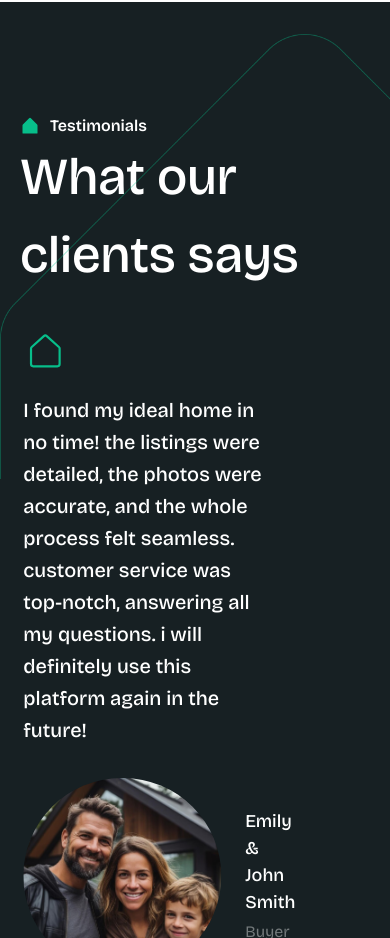
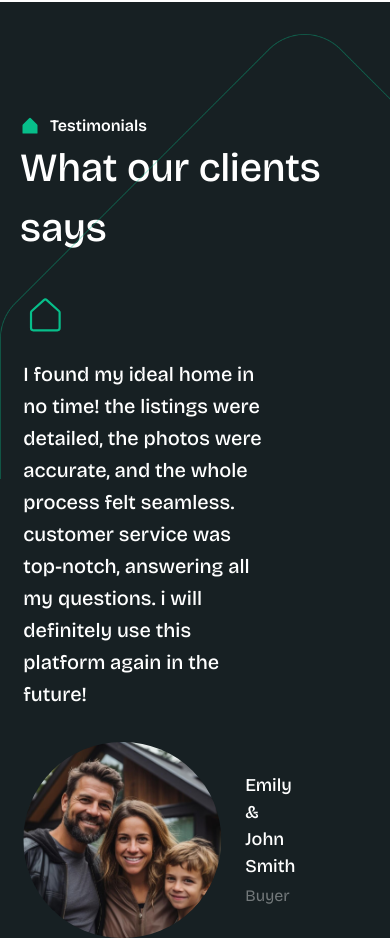
Before and after one commit to Aashutosh-R/property-pro, a Next.js app: page / in a window 390 px wide. Shown: the part 7600-8538 px from the top of the page. Built offline with nearby package versions, Linux system fonts and the light colour scheme.

Commit message:
font size update

```diff
--- a/src/components/Home/Testimonials/index.tsx
+++ b/src/components/Home/Testimonials/index.tsx
@@ -34,7 +34,7 @@ const Testimonials: React.FC = () => {
             </span>
             <p className='text-base font-semibold text-white'>Testimonials</p>
           </div>
-          <h2 className='text-52 font-medium text-white'>
+          <h2 className='text-40 sm:text-52 font-medium text-white'>
             What our clients says
           </h2>
         </div>
```
